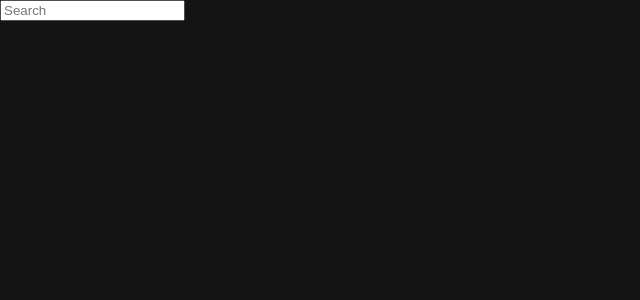
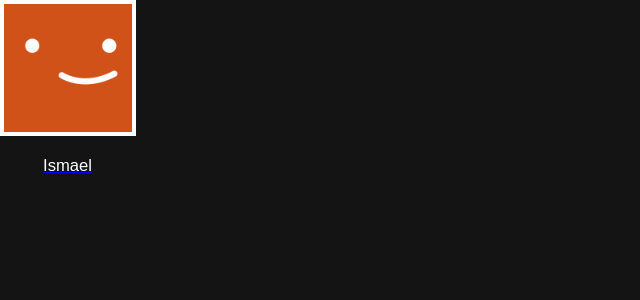
Before and after one commit to IsmaelEzequiel/react-course, a React (Create React App) app: page / in a window 1280 px wide. Shown: the top 300 px of the page, without its empty margins (0-640 px from the left). Built offline with nearby package versions, Linux system fonts and the light colour scheme.

Commit message:
Added and styling user component

```diff
--- a/src/components/App.js
+++ b/src/components/App.js
@@ -1,13 +1,18 @@
 import React, { Component } from 'react';
+
+import avatarImage from '../PICON.png';
 import './App.css';
 
-import Search from './header/Search';
+import UserAvatar from './user/User';
 
 class App extends Component {
   render() {
     return (
       <div className="App">
-        <Search searchClass={'search'}/>
+        <UserAvatar
+          avatarUrl={'javascript:;'}
+          avatarImage={avatarImage}
+          name={'Ismael'}/>
       </div>
     );
   }
--- /dev/null
+++ b/src/components/user/User.css
@@ -0,0 +1,33 @@
+.avatar {
+  position: relative;
+  max-width: 135px;
+}
+
+.avatar_thumb {
+  display: block;
+  width: 10vw;
+  height: 10vw;
+  max-height: 200px;
+  max-width: 200px;
+  border: .3em solid rgba(0,0,0,.4);
+  background-color: #333;
+  background-size: cover;
+  background-repeat: no-repeat;
+}
+
+.avatar_name {
+  display: block;
+  text-align: center;
+  color: grey;
+  line-height: 60px;
+  font-size: 1.3vw;
+  text-decoration: none;
+}
+
+.avatar_link:hover .avatar_thumb {
+  border-color: #FFF;
+}
+
+.avatar_link:hover .avatar_name {
+  color: #FFF;
+}
--- a/src/components/user/User.js
+++ b/src/components/user/User.js
@@ -1,8 +1,21 @@
 import React from 'react';
 import PropTypes from 'prop-types';
 
-const UserAvatar = ({ image, name }) => {
+import './User.css';
 
+const UserAvatar = ({ avatarUrl, avatarImage, name }) => {
+  return (
+    <div className="avatar">
+      <a className="avatar_link" href={avatarUrl}>
+        <div className="avatar_thumb" style={{ backgroundImage: `url(${avatarImage})`  }}></div>
+        <span className="avatar_name">{ name }</span>
+      </a>
+    </div>
+  );
+};
+
+UserAvatar.propTypes = {
+  name: PropTypes.string
 }
 
-export default
+export default UserAvatar;
```
Also changed, not shown: src/PICON.png (added).
